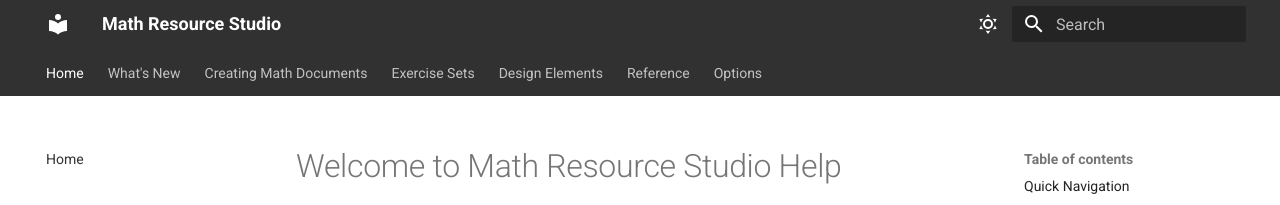
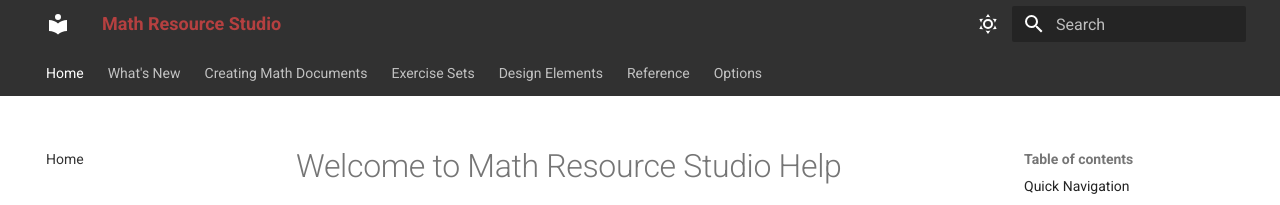
Before and after one commit to rdinch/MathResourceStudio-Help, an MkDocs documentation site: the page built from docs/index.md, in a window 1280 px wide. Shown: the top 205 px of the page. Built offline with MkDocs 1.6.1 and Material for MkDocs 9.7.7, drawn with Linux system fonts in a browser that asks for light colours.

Commit message:
Update site name color.

```diff
--- a/docs/stylesheets/extra.css
+++ b/docs/stylesheets/extra.css
@@ -3,3 +3,13 @@
   --md-primary-fg-color--light: #B54040;
   --md-primary-fg-color--dark: #8A2828;
 }
+
+/* Site name/title color */
+.md-header__title {
+  color: #B54040; /* Change this to your desired color */
+}
+
+/* Site name color on hover (optional) */
+.md-header__title:hover {
+  color: #8A2828;
+}
--- a/mkdocs.yml
+++ b/mkdocs.yml
@@ -29,7 +29,7 @@ theme:
         name: Switch to light mode
 
 extra_css:
-  - stylesheets/extra.css
+  - stylesheets/extra.css?v=2
 
 plugins:
   - search
```
